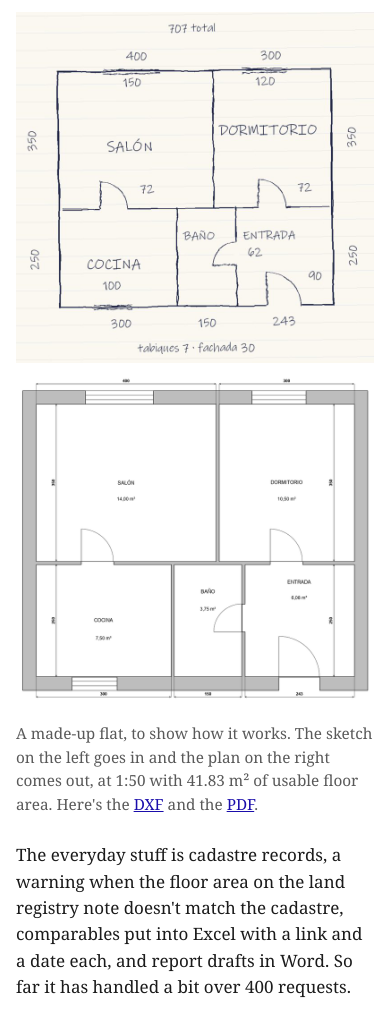
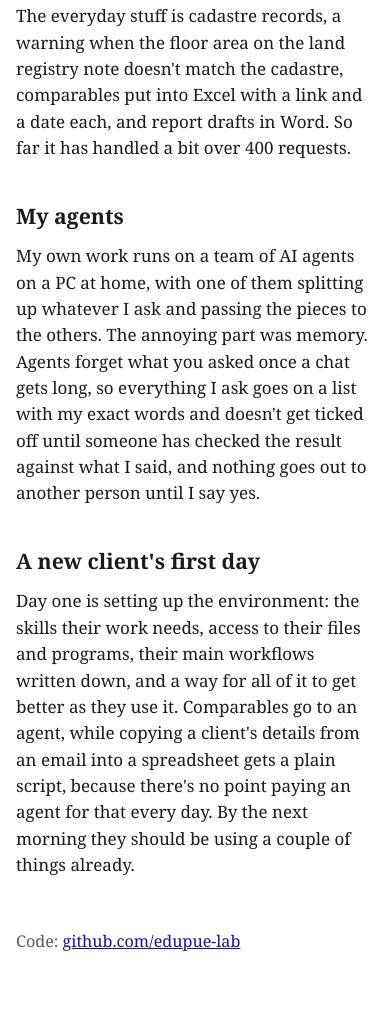
Before and after one commit to edupue-lab/edupue-lab.github.io, a plain HTML site: page index.html in a window 390 px wide. Shown: the part 1207-2221 px from the top of the page. Drawn offline with Linux system fonts and the light colour scheme.

Commit message:
fix: remove the made-up example plan section and archive its images and DXF
The sketch and plan were stacked on phones and the caption said left and right.
The files move to _archivo/plano-ejemplo, which Jekyll does not publish.

Co-Authored-By: Claude Opus 5.5 <noreply@anthropic.com>

```diff
--- a/index.html
+++ b/index.html
@@ -31,11 +31,6 @@
 <h2>AutonomIA</h2>
 <p><a href="https://www.autonomia-ia.es">AutonomIA</a> sets up AI for property appraisers, loss adjusters and building surveyors, and it has paying clients. Three appraisers use it every week. It has a Windows app, which you can get from the <a href="https://apps.microsoft.com/detail/9P2LGZ59R8SG">Microsoft Store</a>.</p>
 <p>For one appraiser, the assistant takes the sketch he draws during a visit and turns it into a plan to scale in PDF and DXF. It also gets a first version of his valuation onto one sheet, in the order he types it into his software, and he goes over it before he uses it.</p>
-<figure class="pair">
-  <img src="assets/sketch.jpg" width="800" height="784" loading="lazy" alt="A hand-drawn sketch of a made-up flat with room names and measurements in centimetres">
-  <img src="assets/plan.png" width="800" height="732" loading="lazy" alt="The same flat as a plan to scale, with walls, doors, dimensions and the area of each room">
-  <figcaption>A made-up flat, to show how it works. The sketch on the left goes in and the plan on the right comes out, at 1:50 with 41.83 m² of usable floor area. Here's the <a href="assets/example-plan.dxf" download>DXF</a> and the <a href="assets/example-plan.pdf">PDF</a>.</figcaption>
-</figure>
 <p>The everyday stuff is cadastre records, a warning when the floor area on the land registry note doesn't match the cadastre, comparables put into Excel with a link and a date each, and report drafts in Word. So far it has handled a bit over 400 requests.</p>
 
 <h2>My agents</h2>
--- a/style.css
+++ b/style.css
@@ -63,7 +63,3 @@ ul { padding-left: 1.2em; margin: 0 0 1em; }
 li { margin-bottom: .3em; }
 .me { float: right; width: 128px; height: 128px; margin: .3em 0 .6em 1em; }
 @media (max-width: 480px) { .me { width: 96px; height: 96px; } }
-.pair { display: grid; gap: 12px; margin: 1.5em 0; }
-.pair img { width: 100%; height: auto; border-radius: 0; }
-.pair figcaption { grid-column: 1 / -1; }
-@media (min-width: 600px) { .pair { grid-template-columns: 1fr 1fr; align-items: start; } }
```
Also changed, not shown: _archivo/plano-ejemplo/plan.png (renamed from assets/plan.png), _archivo/plano-ejemplo/sketch.jpg (renamed from assets/sketch.jpg), 4 other files.
